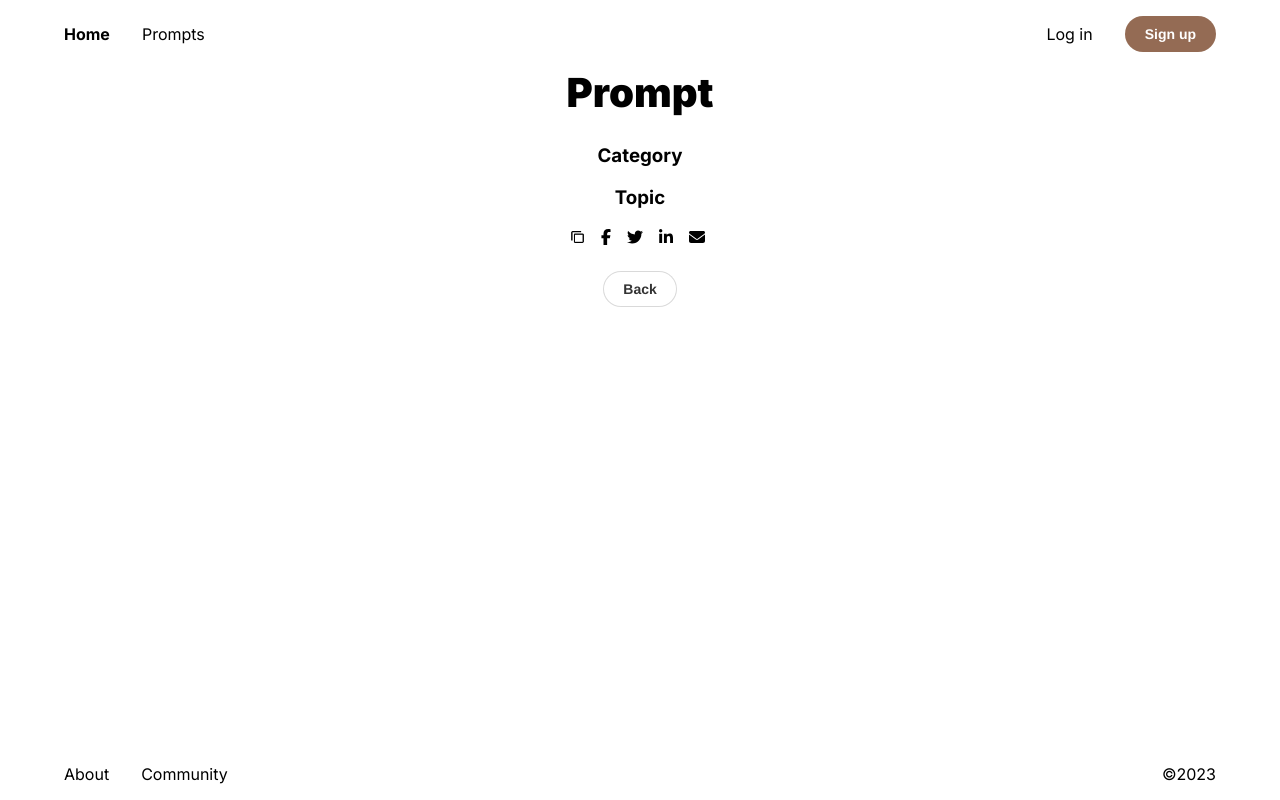
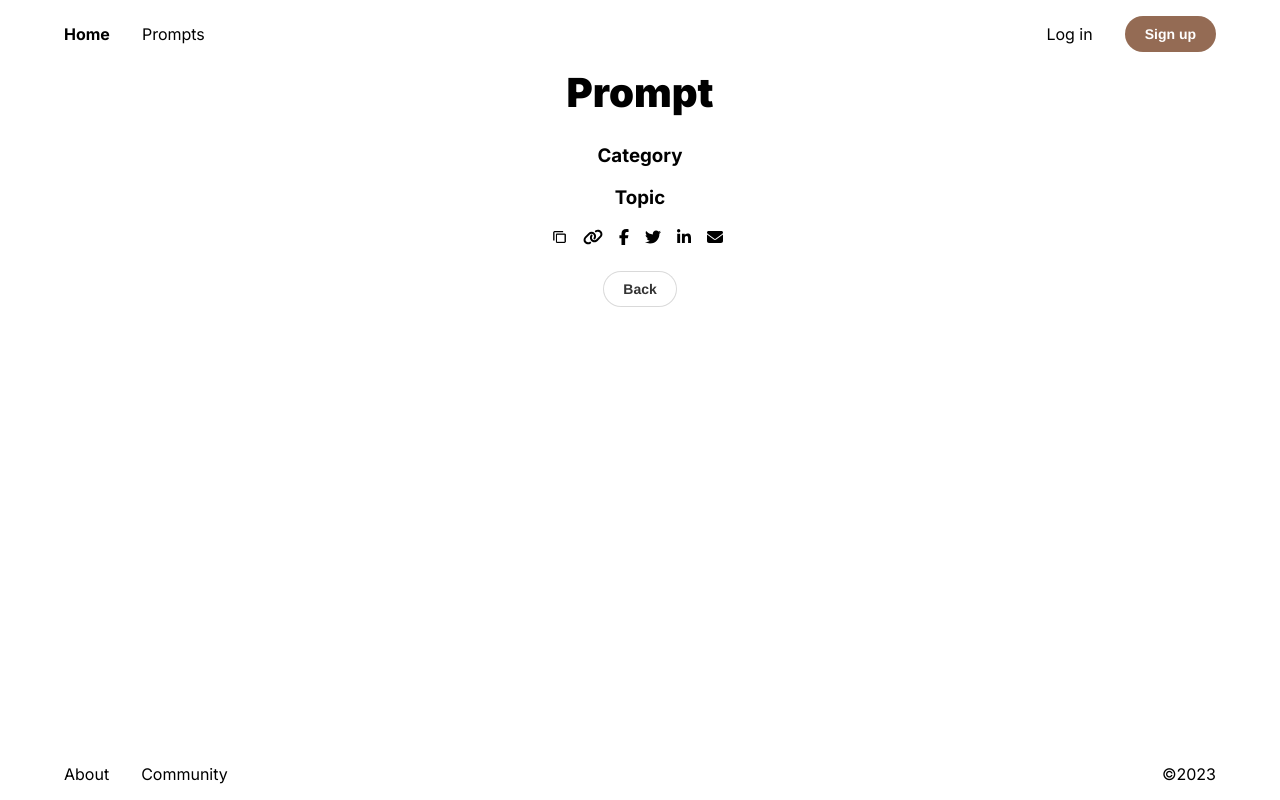
Before and after one commit to andrii1/home-project2, a React (Create React App) app in the folder packages/client/: page /prompts/1 in a window 1280 px wide. Built offline with nearby package versions, Linux system fonts and the light colour scheme; no server answers.

Commit message:
copy link

```diff
--- a/packages/client/src/containers/PromptView/PromptView.container.js
+++ b/packages/client/src/containers/PromptView/PromptView.container.js
@@ -4,7 +4,7 @@ import { Helmet } from 'react-helmet';
 import { Button } from '../../components/Button/Button.component';
 import { FontAwesomeIcon } from '@fortawesome/react-fontawesome';
 import iconCopy from '../../assets/images/icons8-copy-24.png';
-import { faEnvelope } from '@fortawesome/free-solid-svg-icons';
+import { faEnvelope, faLink } from '@fortawesome/free-solid-svg-icons';
 import {
   faFacebookF,
   faTwitter,
@@ -71,7 +71,15 @@ export const PromptView = () => {
             >
               <img src={iconCopy} alt="copy" className="icon-copy" />
             </button>
-
+            <FontAwesomeIcon
+              icon={faLink}
+              className="button-copy"
+              onClick={() => {
+                navigator.clipboard.writeText(
+                  `https://www.example.com/prompts/${prompt.id}`,
+                );
+              }}
+            />
             <FacebookShareButton url={`/prompts/${prompt.id}`}>
               <FontAwesomeIcon className="share-icon" icon={faFacebookF} />
             </FacebookShareButton>
```
